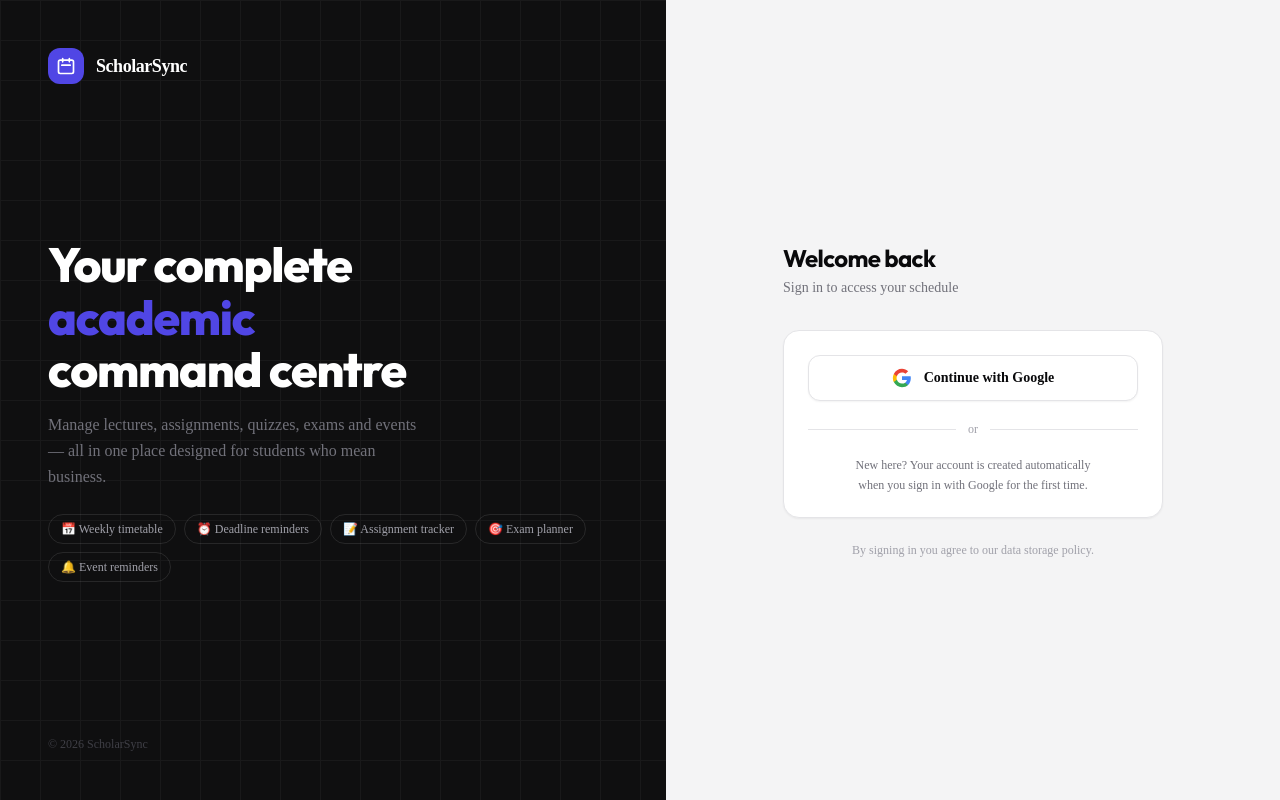
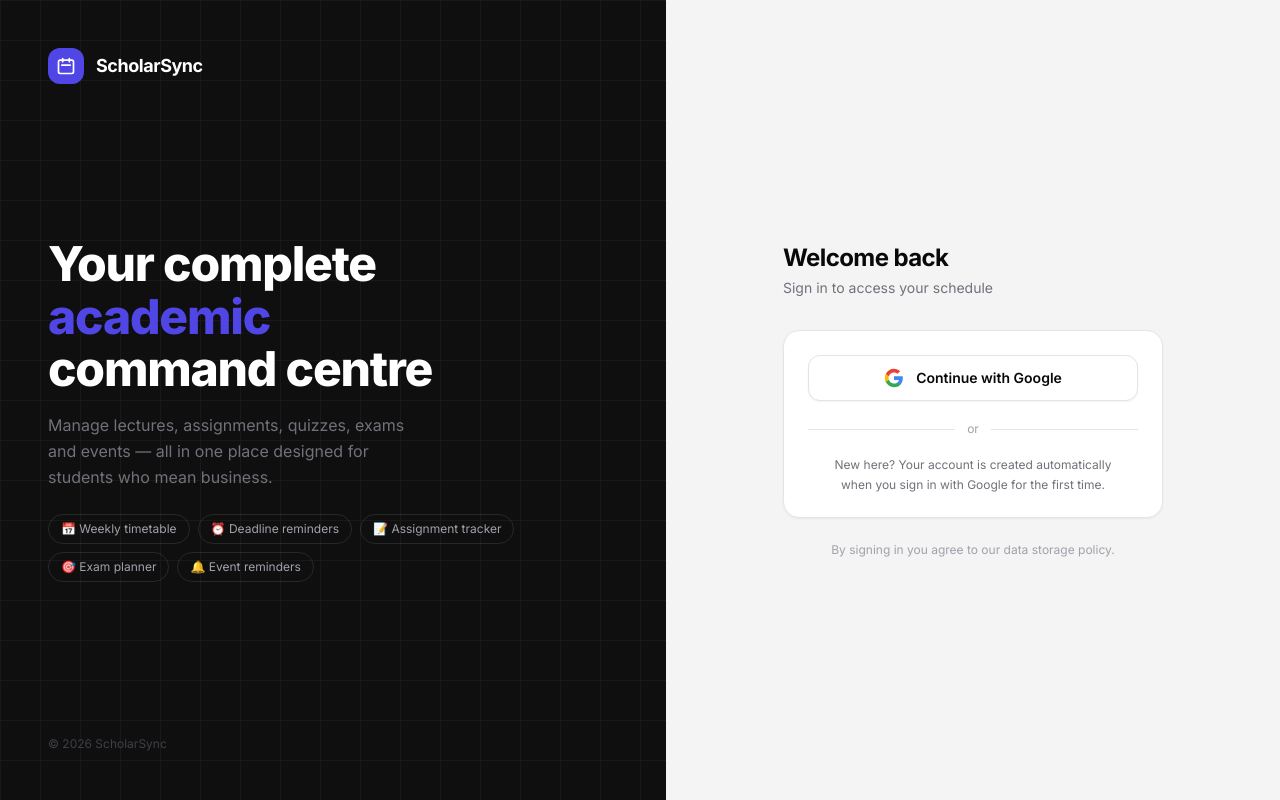
Before and after one commit to mhmdumair/ScholarSync, a Next.js app: page /auth/signin in a window 1280 px wide. Built offline with nearby package versions, Linux system fonts and the light colour scheme; no server answers.

Commit message:
font style changed

```diff
--- a/app/globals.css
+++ b/app/globals.css
@@ -43,11 +43,11 @@
 html { -webkit-font-smoothing: antialiased; }
 body {
   background: var(--bg); color: var(--tx-1);
-  font-family: var(--font-jakarta), system-ui, sans-serif;
+  font-family: var(--font-inter), system-ui, sans-serif;
 }
 
 h1, h2, h3, h4, h5, h6, .outfit {
-  font-family: var(--font-outfit), system-ui, sans-serif;
+  font-family: var(--font-inter), system-ui, sans-serif;
 }
 
 /* ── Sidebar ─────────────────────────────────────────────── */
--- a/app/layout.tsx
+++ b/app/layout.tsx
@@ -1,12 +1,11 @@
 // app/layout.tsx
 import type { Metadata } from "next";
-import { Plus_Jakarta_Sans, Outfit } from "next/font/google";
+import { Inter } from "next/font/google";
 import "./globals.css";
 import { Providers } from "./providers";
 import { Toaster } from "react-hot-toast";
 
-const jakarta = Plus_Jakarta_Sans({ subsets: ["latin"], variable: "--font-jakarta" });
-const outfit = Outfit({ subsets: ["latin"], variable: "--font-outfit" });
+const inter = Inter({ subsets: ["latin"], variable: "--font-inter" });
 
 export const metadata: Metadata = {
   title: "ScholarSync — Student Schedule Manager",
@@ -16,7 +15,7 @@ export const metadata: Metadata = {
 export default function RootLayout({ children }: { children: React.ReactNode }) {
   return (
     <html lang="en">
-      <body className={`${jakarta.variable} ${outfit.variable} font-sans`}>
+      <body className={`${inter.variable} font-sans`}>
         <Providers>
           {children}
           <Toaster
--- a/components/GpaCalculator.tsx
+++ b/components/GpaCalculator.tsx
@@ -2,7 +2,8 @@
 "use client";
 
 import { useState, useEffect, useCallback } from "react";
-import { StudentProfile, useProfile } from "@/components/StudentProfile";
+import { useProfile } from "@/components/StudentProfile";
+import Link from "next/link";
 
 /* ─── Types ─────────────────────────────────────────────────── */
 type GradeKey =
@@ -200,8 +201,20 @@ export function GpaCalculator() {
   return (
     <div className="space-y-5 fade-in">
 
-      {/* ── Profile ── */}
-      <StudentProfile profile={profile} onSave={saveProfile} defaultExpanded={!profile} />
+      {/* ── Profile Redirect Banner ── */}
+      {!profile && (
+        <div className="surface p-5 border-l-4 border-amber-500 bg-amber-50/50 flex flex-col sm:flex-row items-start sm:items-center gap-4 justify-between">
+          <div>
+            <h3 className="font-bold text-amber-900 text-sm">Academic Profile Required</h3>
+            <p className="text-xs text-amber-800 mt-1">
+              Please complete your academic profile to calculate your official GPA accurately.
+            </p>
+          </div>
+          <Link href="/dashboard?tab=profile" className="btn bg-white text-amber-700 border border-amber-300 hover:bg-amber-100 shrink-0 text-xs px-4 py-2 mt-2 sm:mt-0">
+            Set Up Profile →
+          </Link>
+        </div>
+      )}
 
       {/* ── GPA Summary ── */}
       {realGPA !== null && (
--- a/components/ProfileSettings.tsx
+++ b/components/ProfileSettings.tsx
@@ -6,6 +6,7 @@ import Image from "next/image";
 import { signOut } from "next-auth/react";
 import { updateProfile } from "@/app/actions/profile";
 import toast from "react-hot-toast";
+import { StudentProfile, useProfile } from "@/components/StudentProfile";
 
 interface Props {
   user: {
@@ -20,6 +21,7 @@ export function ProfileSettings({ user }: Props) {
   const [name, setName] = useState(user.name ?? "");
   const [saving, setSaving] = useState(false);
   const [dirty, setDirty] = useState(false);
+  const { profile, saveProfile } = useProfile();
 
   const handleSave = async (e: React.FormEvent) => {
     e.preventDefault();
@@ -82,6 +84,14 @@ export function ProfileSettings({ user }: Props) {
           </div>
         </div>
       </div>
+
+      {/* Academic Profile */}
+      <h3 className="outfit font-bold text-[var(--tx-1)] text-lg px-2 mt-8 -mb-2">Academic Profile</h3>
+      <div className="-mx-2 sm:mx-0">
+        <StudentProfile profile={profile} onSave={saveProfile} defaultExpanded={!profile} />
+      </div>
+
+      <div className="h-4" />
 
       {/* Edit Form Card */}
       <div className="surface p-8 delay-100">
--- a/package.json
+++ b/package.json
@@ -14,6 +14,7 @@
   },
   "dependencies": {
     "@auth/prisma-adapter": "^1.0.0",
+    "@fontsource/inter": "^5.2.8",
     "@prisma/client": "^5.22.0",
     "next": "^16.1.6",
     "next-auth": "^4.24.11",
--- a/tailwind.config.ts
+++ b/tailwind.config.ts
@@ -10,7 +10,7 @@ const config: Config = {
   theme: {
     extend: {
       fontFamily: {
-        sans: ["var(--font-syne)", "sans-serif"],
+        sans: ["var(--font-inter)", "sans-serif"],
         mono: ["var(--font-mono)", "monospace"],
       },
       colors: {
```
Also changed, not shown: 1 other file (tests, documents, lock files or other folders).
